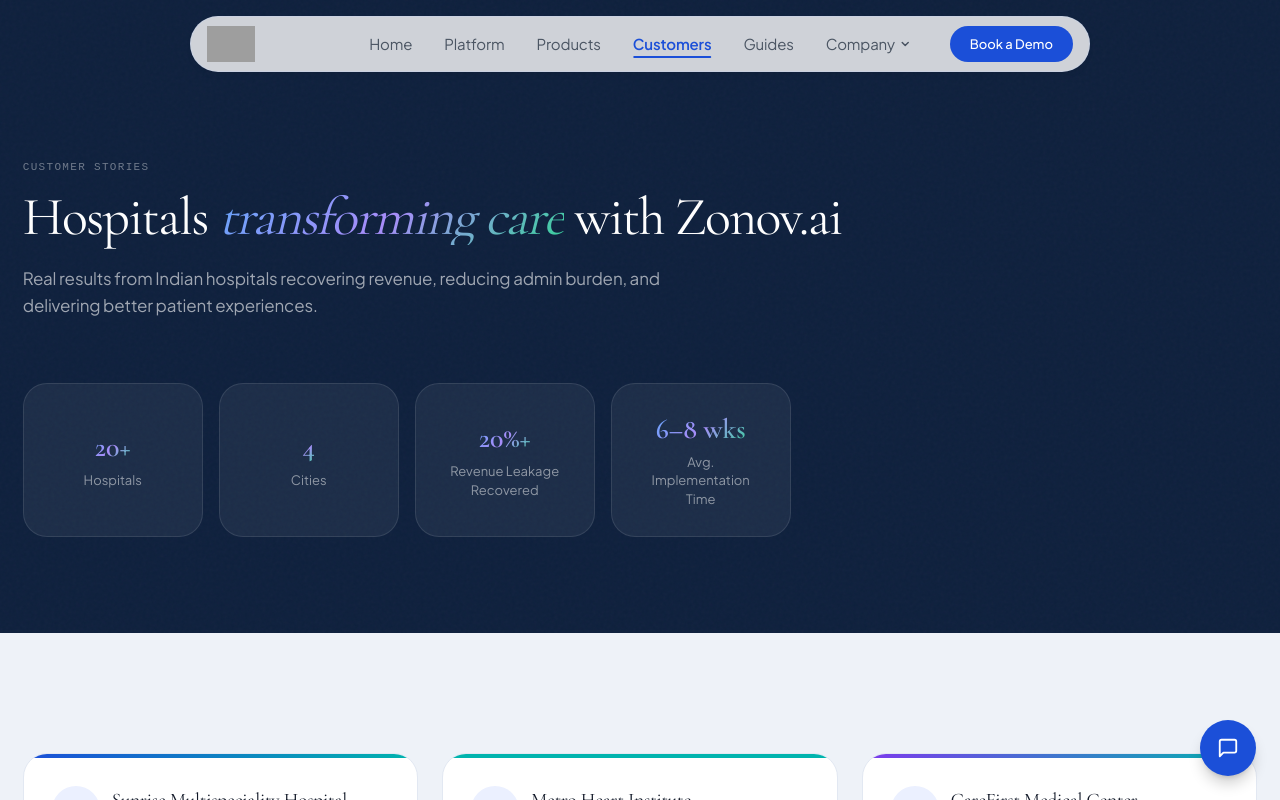
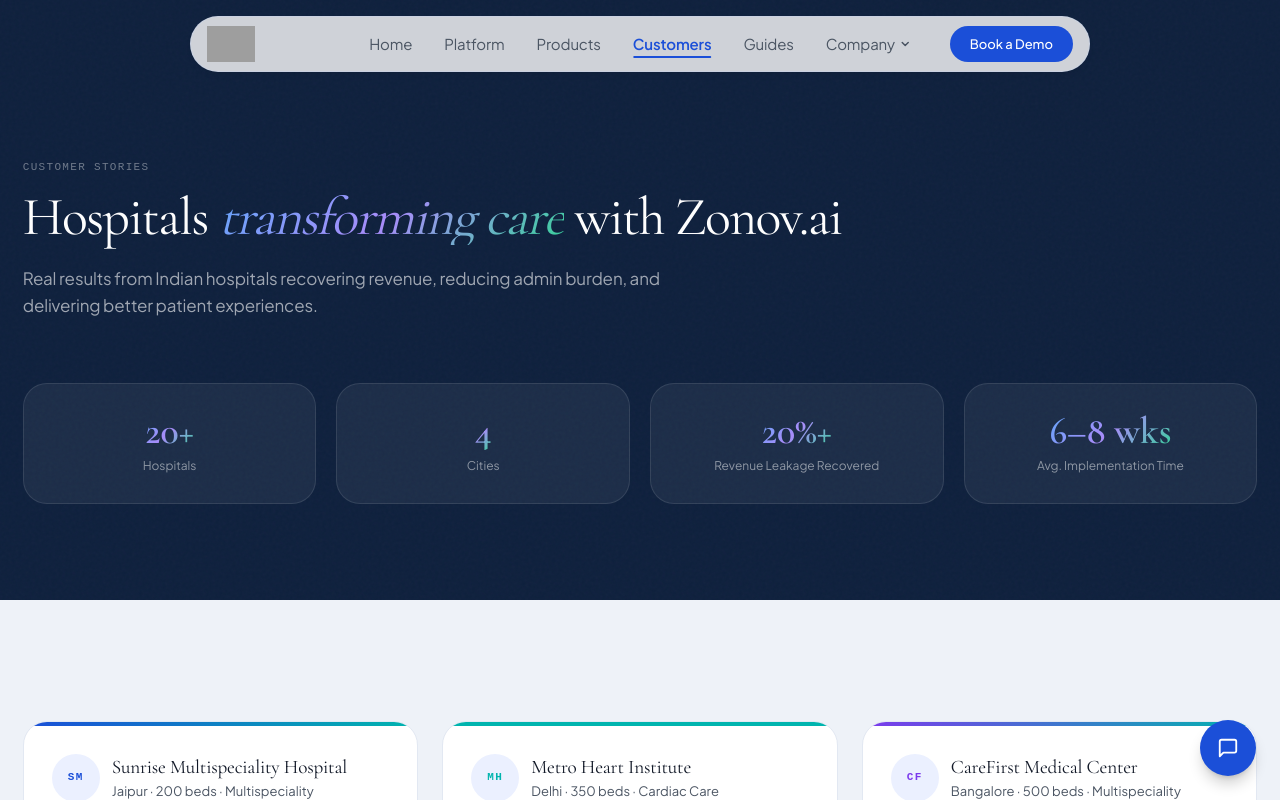
Before and after one commit to Akashrajpoot12/Zonov.ai_v2, a Next.js app: page /customers in a window 1280 px wide. Shown: the top 800 px of the page. Built offline with nearby package versions, Linux system fonts and the light colour scheme; grey boxes are pictures that could not be loaded.

Commit message:
Fix stat cards layout — full width grid, larger padding and font size

```diff
--- a/src/app/customers/page.tsx
+++ b/src/app/customers/page.tsx
@@ -78,11 +78,11 @@
               </p>
             </FadeIn>
 
-            <div className="grid grid-cols-2 md:grid-cols-4 gap-4 mt-16 max-w-3xl">
+            <div className="grid grid-cols-2 md:grid-cols-4 gap-5 mt-16">
               {stats.map((stat) => (
-                <div key={stat.label} className="card-dark rounded-xl p-5 text-center flex flex-col items-center justify-center" style={{ minHeight: "96px" }}>
-                  <p className="font-semibold gradient-text-light leading-tight whitespace-nowrap" style={{ fontSize: "clamp(18px, 2.5vw, 28px)", fontFamily: "var(--font-playfair)" }}>{stat.number}</p>
-                  <p className="type-caption mt-1.5 text-center" style={{ color: "rgba(255,255,255,0.5)" }}>{stat.label}</p>
+                <div key={stat.label} className="card-dark rounded-2xl p-7 text-center flex flex-col items-center justify-center" style={{ minHeight: "120px" }}>
+                  <p className="font-bold gradient-text-light leading-none" style={{ fontSize: "clamp(26px, 3vw, 38px)", fontFamily: "var(--font-playfair)" }}>{stat.number}</p>
+                  <p className="type-caption mt-2 text-center" style={{ color: "rgba(255,255,255,0.5)", fontSize: "12px" }}>{stat.label}</p>
                 </div>
               ))}
             </div>
```
